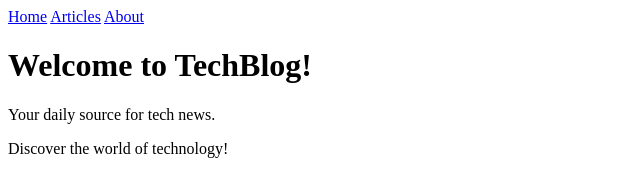
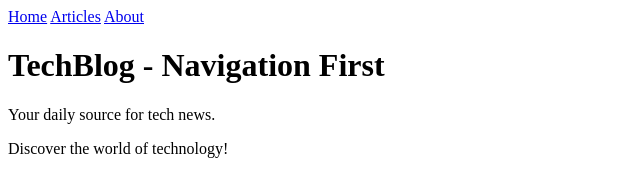
Before and after one commit to Bohdan-coder-creator/TechBlog, a plain HTML site: page index.html in a window 1280 px wide. Shown: the whole page, without its empty margins (0-640 px from the left). Drawn offline with Linux system fonts and the light colour scheme.

Commit message:
feat(nav): tweak header title for demo conflict

```diff
--- a/index.html
+++ b/index.html
@@ -11,7 +11,7 @@
         <a href="articles.html">Articles</a>
         <a href="about.html">About</a>
     </nav>
-    <h1>Welcome to TechBlog!</h1>
+    <h1>TechBlog - Navigation First</h1>
     <p>Your daily source for tech news.</p>
     <p>Discover the world of technology!</p>
 </body>
```
